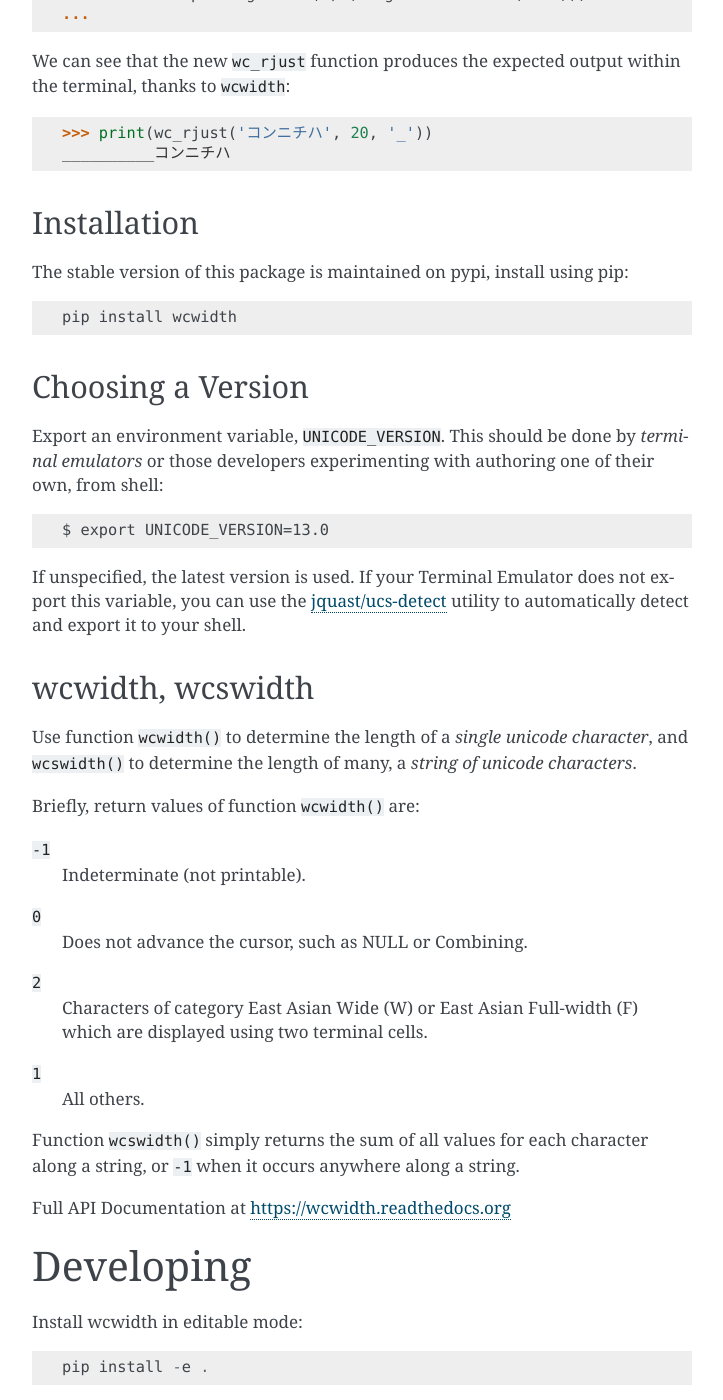
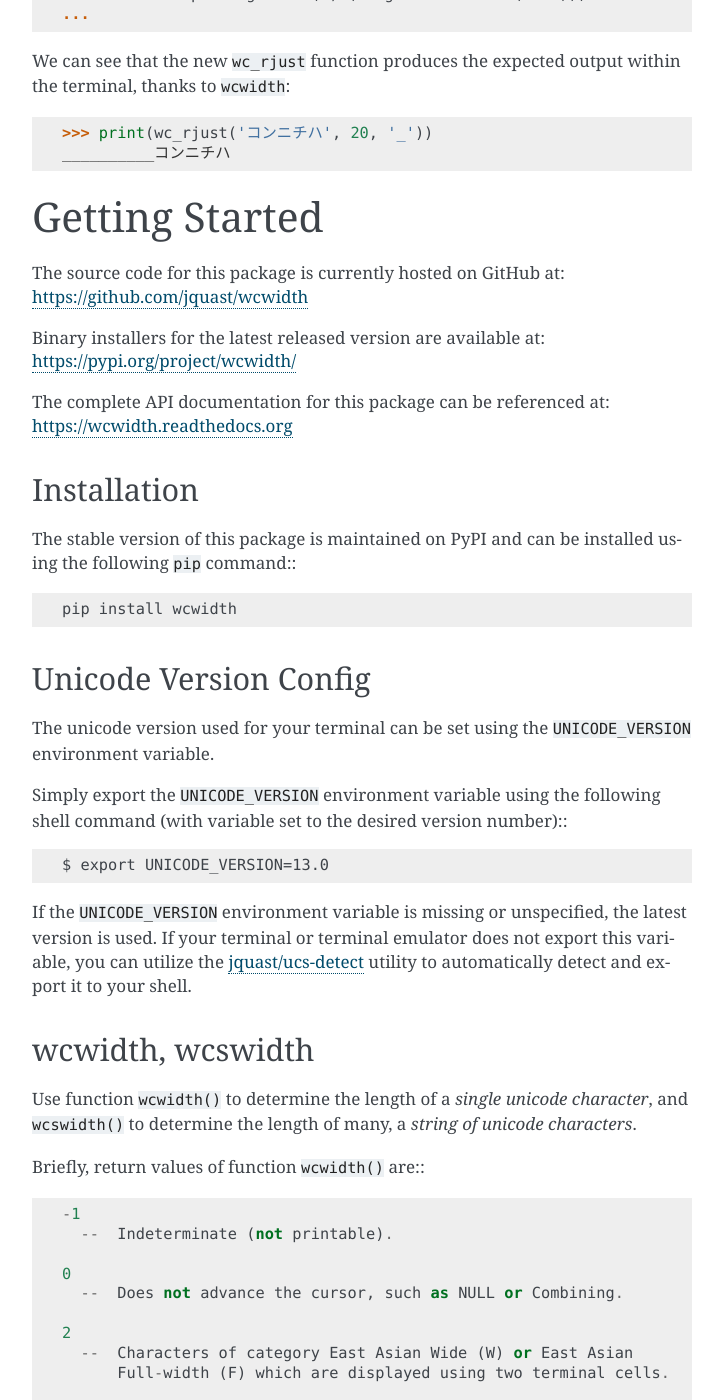
Before and after one commit to jquast/wcwidth, a Sphinx documentation site: the page built from docs/intro.rst, in a window 1280 px wide and 1400 px high, scrolled down 1083 px. Shown: the whole window, without its empty margins (388-1111 px from the left). Built offline with Sphinx 7.4.7, drawn with Linux system fonts in a browser that asks for light colours; some of the changed text lies outside the part shown.

Commit message:
Added 'Getting Started' and 'Helpful Resources for Contributors' sections to main README (docs/intro.rst). Rearranged content from existing sections, reformatted information, fixed minor grammatical errors, added missing links and info, and rewrote various segments to improve readability.

```diff
--- a/docs/intro.rst
+++ b/docs/intro.rst
@@ -55,26 +55,47 @@
    __________コンニチハ
 
 
+
+
+===============
+Getting Started
+===============
+
+The source code for this package is currently hosted on GitHub at:
+https://github.com/jquast/wcwidth
+
+Binary installers for the latest released version are available at:
+https://pypi.org/project/wcwidth/
+
+The complete API documentation for this package can be referenced at:
+https://wcwidth.readthedocs.org
+
+
 Installation
 ------------
 
-The stable version of this package is maintained on pypi, install using pip::
+The stable version of this package is maintained on PyPI and can be installed
+using the following ``pip`` command:::
 
     pip install wcwidth
 
 
-Choosing a Version
-------------------
+Unicode Version Config
+----------------------
 
-Export an environment variable, ``UNICODE_VERSION``. This should be done by
-*terminal emulators* or those developers experimenting with authoring one of
-their own, from shell::
+The unicode version used for your terminal can be set using the
+``UNICODE_VERSION`` environment variable.
 
-   $ export UNICODE_VERSION=13.0
+Simply export the ``UNICODE_VERSION`` environment variable using the following
+shell command (with variable set to the desired version number):::
 
-If unspecified, the latest version is used. If your Terminal Emulator does not
-export this variable, you can use the `jquast/ucs-detect`_ utility to
+    $ export UNICODE_VERSION=13.0
+
+If the ``UNICODE_VERSION`` environment variable is missing or unspecified, the
+latest version is used. If your terminal or terminal emulator does not export
+this variable, you can utilize the `jquast/ucs-detect`_ utility to
 automatically detect and export it to your shell.
+
 
 wcwidth, wcswidth
 -----------------
@@ -82,49 +103,62 @@
 character*, and ``wcswidth()`` to determine the length of many, a *string
 of unicode characters*.
 
-Briefly, return values of function ``wcwidth()`` are:
+Briefly, return values of function ``wcwidth()`` are:::
 
-``-1``
-  Indeterminate (not printable).
+    -1
+      --  Indeterminate (not printable).
 
-``0``
-  Does not advance the cursor, such as NULL or Combining.
+    0
+      --  Does not advance the cursor, such as NULL or Combining.
 
-``2``
-  Characters of category East Asian Wide (W) or East Asian
-  Full-width (F) which are displayed using two terminal cells.
+    2
+      --  Characters of category East Asian Wide (W) or East Asian
+          Full-width (F) which are displayed using two terminal cells.
 
-``1``
-  All others.
+    1
+      --  All others.
 
 Function ``wcswidth()`` simply returns the sum of all values for each character
-along a string, or ``-1`` when it occurs anywhere along a string.
+within the string, or ``-1`` if there are any indeterminate (non-printable)
+characters within the string.
 
-Full API Documentation at https://wcwidth.readthedocs.org
 
-==========
-Developing
-==========
 
-Install wcwidth in editable mode::
+
+==================================
+Helpful Resources for Contributors
+==================================
+
+Updating source code
+--------------------
+
+Make changes locally by installing ``wcwidth`` in editable mode with ``pip``::
 
    pip install -e .
 
-Execute unit tests using tox_::
+
+Executing unit tests
+--------------------
+
+This project uses tox_ for unit testing. To run all of the unit tests, execute
+the following command within the project directory.::
 
    tox -e py27,py35,py36,py37,py38,py39,py310,py311,py312
 
-Updating Unicode Version
-------------------------
 
-Regenerate python code tables from latest Unicode Specification data files::
+Updating Unicode Data
+----------------------
+
+Execute the following command to regenerate the Python code tables from the
+latest Unicode specification data files:::
 
    tox -e update
 
-The script is located at ``bin/update-tables.py``, requires Python 3.9 or
-later. It is recommended but not necessary to run this script with the newest
-Python, because the newest Python has the latest ``unicodedata`` for generating
-comments.
+The script that performs the update is ``bin/update-tables.py`` and requires
+Python 3.9 or later. It is recommended but not necessary to run this script
+with the latest stable version of Python, because that version will have the
+latest ``unicodedata`` for generating comments.
+
 
 Building Documentation
 ----------------------
@@ -133,34 +167,48 @@
 
    tox -e sphinx
 
-The output will be in ``docs/_build/html/``.
+The output files will be generated in the ``docs/_build/html/`` directory of
+this repository.
+
 
 Updating Requirements
 ---------------------
 
 This project is using `pip-tools`_ to manage requirements.
 
-To upgrade requirements for updating unicode version, run::
+To update the requirements for updating unicode data, run::
 
    tox -e update_requirements_update
 
-To upgrade requirements for testing, run::
+To update the requirements for testing, run::
 
    tox -e update_requirements37,update_requirements39
 
-To upgrade requirements for building documentation, run::
+To update the requirements for building documentation, run::
 
    tox -e update_requirements_docs
+
 
 Utilities
 ---------
 
-Supplementary tools for browsing and testing terminals for wide unicode
-characters are found in the `bin/`_ of this project's source code.  Just ensure
-to first ``pip install -r requirements-develop.txt`` from this projects main
-folder. For example, an interactive browser for testing::
+Supplemental tools for browsing and testing terminals for wide unicode
+characters can be found in the `bin/`_ directory of this project's source
+code.
+
+Before attempting to use any of the tools within that directory, you must
+first execute the following ``pip`` command from this project's root
+directory:::
+
+    pip install -r requirements-develop.txt
+
+As an example, the following command will open an interactive browser for
+testing::
 
   python ./bin/wcwidth-browser.py
+
+
+
 
 ====
 Uses
```
